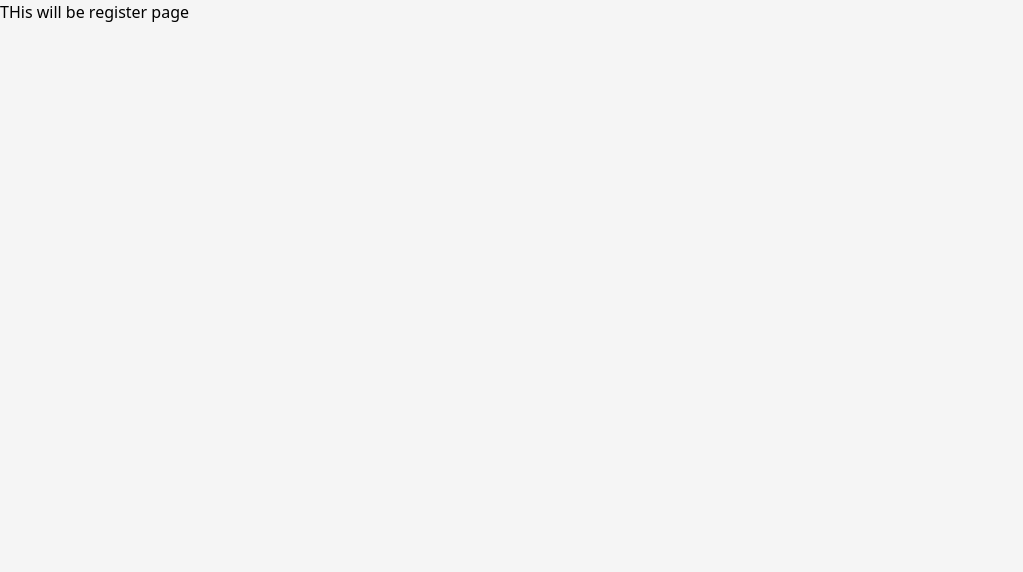
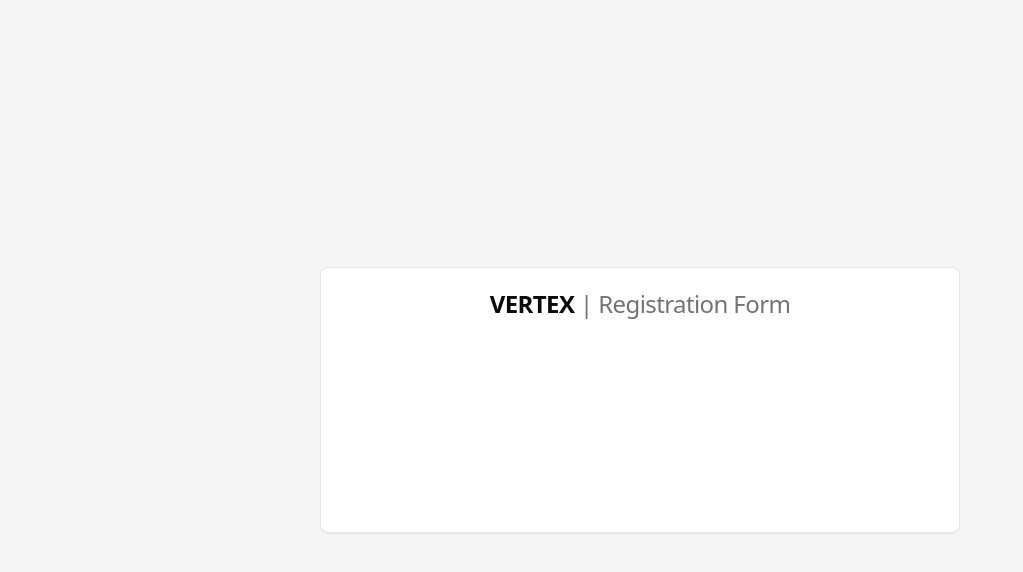
Before and after one commit to Nitin0422/BlogSite, a React (Vite) app: page /register in a window 1280 px wide. Shown: the top 572 px of the page, without its empty margins (0-1023 px from the left). Built offline with nearby package versions, Linux system fonts and the light colour scheme.

Commit message:
Configured react hook form, zod and resolvers

```diff
--- a/package.json
+++ b/package.json
@@ -10,15 +10,18 @@
     "preview": "vite preview"
   },
   "dependencies": {
+    "@hookform/resolvers": "^3.6.0",
     "@radix-ui/react-slot": "^1.1.0",
     "class-variance-authority": "^0.7.0",
     "clsx": "^2.1.1",
     "lucide-react": "^0.396.0",
     "react": "^18.2.0",
     "react-dom": "^18.2.0",
+    "react-hook-form": "^7.52.0",
     "react-router-dom": "^6.23.1",
     "tailwind-merge": "^2.3.0",
-    "tailwindcss-animate": "^1.0.7"
+    "tailwindcss-animate": "^1.0.7",
+    "zod": "^3.23.8"
   },
   "devDependencies": {
     "@types/react": "^18.2.66",
--- a/src/pages/Register.tsx
+++ b/src/pages/Register.tsx
@@ -1,7 +1,18 @@
+import { Card, CardContent, CardHeader, CardTitle } from "@/components/ui/card";
+
 const Register = () => {
     return (
-        <div>
-            THis will be register page
+        <div className="flex bg-slate-00  h-screen justify-center items-center">
+            <Card className=" h-1/3 w-1/2">
+                <CardHeader>
+                    <CardTitle className="text-center">
+                        VERTEX <span className="text-neutral-500 font-medium">| Registration Form</span>
+                    </CardTitle>
+                </CardHeader>
+                <CardContent>
+
+                </CardContent>
+            </Card>
         </div>
     )
 }
```
Also changed, not shown: 1 other file (tests, documents, lock files or other folders).
